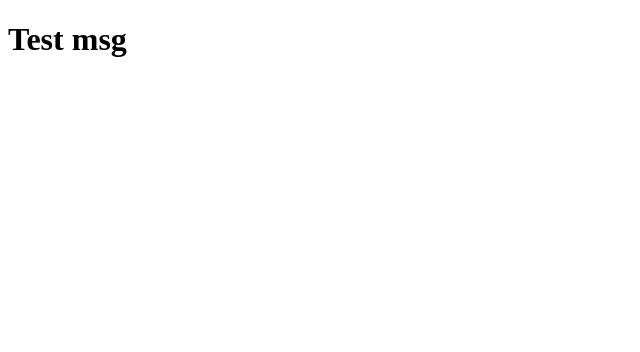
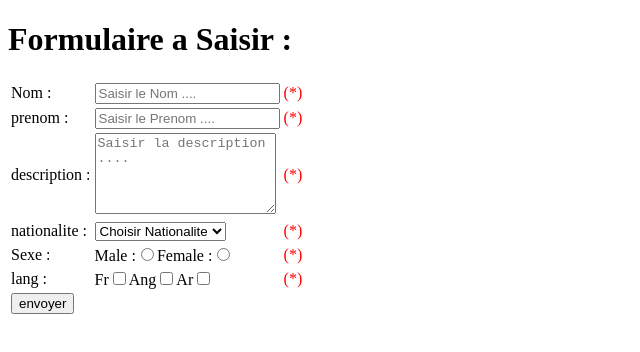
Before and after one commit to YoussefBenlarbi/From-prep-react, a React (Create React App) app: page / in a window 1280 px wide. Shown: the top 352 px of the page, without its empty margins (0-640 px from the left). Built offline with nearby package versions, Linux system fonts and the light colour scheme.

Commit message:
Creating the same Form as a Class

```diff
--- a/src/App.js
+++ b/src/App.js
@@ -1,8 +1,9 @@
-
+// import MyForm from "./Form";
+import MyClassForm from "./ClassForm";
 function App() {
   return (
     <div>
-    <h1>Test msg</h1>
+    <MyClassForm/>
     </div>
   );
 }
--- /dev/null
+++ b/src/ClassForm.js
@@ -0,0 +1,181 @@
+import React from 'react';
+// import Select from './Components/Select';
+class MyClassForm extends React.Component {
+
+	constructor(props) {
+		super(props);
+        MyClassForm.Stylelabl ={color:'red'};
+		this.state = {
+			nom: '',
+			prenom: '',
+			description: '',
+			nationalite: 'rien',
+			sexe: 'R',
+			lang: [],
+            information :""
+		};
+	}
+
+
+	HandleNom(e) {
+		this.setState({ nom: e.target.value });
+	}
+	Handleprenom(e) {
+		this.setState({ prenom: e.target.value });
+	}
+	Handledescription(e) {
+		this.setState({ description: e.target.value });
+	}
+	HandleNationalite(e) {
+		this.setState({ nationalite: e.target.value });
+	}
+	HandleSexe(e) {
+		this.setState({ sexe: e.target.value });
+	}
+	HandleLang(e) {
+		e.target.checked
+			? this.setState({ lang: [...this.state.lang, e.target.value] })
+			: this.setState({
+					lang: this.state.lang.filter((element) => element !== e.target.value),
+			  });
+	}
+    HandleButton(e){
+        e.preventDefault();
+        this.setState({information:
+            `Nom ${this.state.nom}
+             Prenom :${this.state.prenom}
+             Description :${this.state.description}
+             Nationalite : ${this.state.nationalite}
+             Sexe : ${this.state.sexe}
+             Lang ; ${this.state.lang} `})
+    }
+
+	render() {
+		return (
+			<div>
+				<h1>Formulaire a Saisir : </h1>
+				{/* <form> */}
+					<form onSubmit={(e) => this.HandleButton(e)}>
+					<table>
+						<tr>
+							<td>
+								<label htmlFor="nom">Nom :</label>
+							</td>
+							<td>
+								<input
+									type="text"
+									placeholder="Saisir le Nom ...."
+									onChange={(e) => this.HandleNom(e)}
+								/>
+							</td>
+							<td style={MyClassForm.Stylelabl}>{this.state.nom.trim() === '' ? '(*)' :''}</td>
+						</tr>
+						<tr>
+							<td>
+								<label htmlFor="prenom">prenom :</label>
+							</td>
+							<td>
+								<input
+									type="text"
+									placeholder="Saisir le Prenom ...."
+									onChange={(e) => this.Handleprenom(e)}
+								/>
+							</td>
+							<td style={MyClassForm.Stylelabl}>{this.state.prenom.trim()=== '' ? '(*)' :''}</td>
+						</tr>
+						<tr>
+							<td>
+								<label htmlFor="description">description :</label>
+							</td>
+							<td>
+								<textarea
+									placeholder="Saisir la description  ...."
+									onChange={(e) => this.Handledescription(e)}
+									cols="20"
+									rows="5"
+								></textarea>
+							</td>
+							<td style={MyClassForm.Stylelabl}>{this.state.description.trim()=== ''? '(*)' :''}</td>
+						</tr>
+						<tr>
+							<td>
+								<label htmlFor="nationalite">nationalite :</label>
+							</td>
+							<td>
+								{/* <Select
+
+                                    options={['Tanzania', 'Togo', 'Haiti', 'Mozanbi9']}
+                                /> */}
+								<select onChange={(e) => this.HandleNationalite(e)}>
+									<option value="rien">Choisir Nationalite </option>
+
+									<option value="Marocain">Marocain</option>
+									<option value="Francais">Francais</option>
+									<option value="Togo">Togo</option>
+								</select>
+							</td>
+							<td style={MyClassForm.Stylelabl}>{this.state.nationalite === 'rien'? '(*)' :''}</td>
+						</tr>
+						<tr>
+							<td>
+								<label htmlFor="sexe">Sexe :</label>
+							</td>
+							<td>
+								Male :
+								<input
+									type="radio"
+									name="sexe"
+									value="Male"
+									onChange={(e) => this.HandleSexe(e)}
+								/>
+								Female :
+								<input
+									type="radio"
+									name="sexe"
+									value="Female"
+									onChange={(e) => this.HandleSexe(e)}
+								/>
+							</td>
+							<td style={MyClassForm.Stylelabl}>{this.state.sexe=== 'R'? '(*)' :''}</td>
+						</tr>
+						<tr>
+							<td>
+								<label htmlFor="lang">lang :</label>
+							</td>
+							<td>
+								Fr
+								<input
+									type="checkbox"
+									value="Francais"
+									onChange={(e) => this.HandleLang(e)}
+								/>
+								Ang
+								<input
+									type="checkbox"
+									value="Anglais"
+									onChange={(e) => this.HandleLang(e)}
+								/>
+								Ar
+								<input
+									type="checkbox"
+									value="Arabe"
+									onChange={(e) => this.HandleLang(e)}
+								/>
+							</td>
+							<td style={MyClassForm.Stylelabl}>{this.state.lang.length=== 0 ? '(*)' :''}</td>
+						</tr>
+						<tr>
+							<td colSpan={3}>
+								<button>envoyer</button>
+							</td>
+						</tr>
+						<tr>
+							<td colSpan={3}>{this.state.information}</td>
+						</tr>
+					</table>
+				</form>
+			</div>
+		);
+	}
+}
+export default MyClassForm;
--- /dev/null
+++ b/src/Components/Select.js
@@ -0,0 +1,12 @@
+function Select(props){
+    function HandleNationalite(e) {
+		props.onChange(e.target.value);
+	}
+    return(
+        <select onChange={HandleNationalite}>
+            <option value="rien">Choisir Nationalite</option>
+            {props.options.map(element => <option value={element} >{element}</option>)}
+        </select>
+    )
+}
+export default Select;
--- /dev/null
+++ b/src/Form.js
@@ -0,0 +1,160 @@
+import { useState } from 'react';
+import Select from './Components/Select';
+function MyForm() {
+	function HandleNom(e) {
+		setNom(e.target.value);
+	}
+	function Handleprenom(e) {
+		setPrenom(e.target.value);
+	}
+	function Handledescription(e) {
+		setDescription(e.target.value);
+	}
+	function HandleSexe(e) {
+		setSexe(e.target.value);
+	}
+	function HandleButton(e) {
+		e.preventDefault();
+		setInformation(
+			`Nom : ${nom}
+			 Prenom :${prenom}
+			 Description :${description}
+			 Nationalite :${nationalite}
+			 Sexe : ${sexe}
+			 Langues: ${lang}`
+		);
+	}
+	function HandleLang(e) {
+		e.target.checked
+			? setLang([...lang, e.target.value])
+			: setLang(lang.filter((element) => element !== e.target.value));
+	}
+	const [nom, setNom] = useState('');
+	const [prenom, setPrenom] = useState('');
+	const [description, setDescription] = useState('');
+	const [nationalite, setNationalite] = useState('rien');
+	const [sexe, setSexe] = useState('R');
+	const [lang, setLang] = useState([]);
+	const [information, setInformation] = useState('');
+	const StyleLabel = { color: 'red' };
+	return (
+		<div>
+			<h1>Formulaire a Saisir :	</h1>
+			<form onSubmit={(e) => HandleButton(e)}>
+				<table>
+					<tr>
+						<td>
+							<label htmlFor="nom">Nom :</label>
+						</td>
+						<td>
+							<input
+								type="text"
+								placeholder="Saisir le Nom ...."
+								onChange={(e) => HandleNom(e)}
+							/>
+						</td>
+						<td style={StyleLabel}>{nom.trim() === '' ? '(*)' : ' '}</td>
+					</tr>
+					<tr>
+						<td>
+							<label htmlFor="prenom">prenom :</label>
+						</td>
+						<td>
+							<input
+								type="text"
+								placeholder="Saisir le Prenom ...."
+								onChange={(e) => Handleprenom(e)}
+							/>
+						</td>
+						<td style={StyleLabel}>{prenom.trim() === '' ? '(*)' : ' '}</td>
+					</tr>
+					<tr>
+						<td>
+							<label htmlFor="description">description :</label>
+						</td>
+						<td>
+							<textarea
+								placeholder="Saisir la description  ...."
+								onChange={(e) => Handledescription(e)}
+								cols="20"
+								rows="5"
+							></textarea>
+						</td>
+						<td style={StyleLabel}>
+							{description.trim() === '' ? '(*)' : ' '}
+						</td>
+					</tr>
+					<tr>
+						<td>
+							<label htmlFor="nationalite">nationalite :</label>
+						</td>
+						<td>
+							<Select
+								onChange={setNationalite}
+								options={['Tanzania', 'Togo', 'Haiti', 'Mozanbi9']}
+							/>
+						</td>
+						<td style={StyleLabel}>{nationalite === 'rien' ? '(*)' : ' '}</td>
+					</tr>
+					<tr>
+						<td>
+							<label htmlFor="sexe">Sexe :</label>
+						</td>
+						<td>
+							Male :
+							<input
+								type="radio"
+								name="sexe"
+								value="Male"
+								onChange={(e) => HandleSexe(e)}
+							/>
+							Female :
+							<input
+								type="radio"
+								name="sexe"
+								value="Female"
+								onChange={(e) => HandleSexe(e)}
+							/>
+						</td>
+						<td style={StyleLabel}>{sexe.trim() === 'R' ? '(*)' : ' '}</td>
+					</tr>
+					<tr>
+						<td>
+							<label htmlFor="lang">lang :</label>
+						</td>
+						<td>
+							Fr
+							<input
+								type="checkbox"
+								value="Francais"
+								onChange={(e) => HandleLang(e)}
+							/>
+							Ang
+							<input
+								type="checkbox"
+								value="Anglais"
+								onChange={(e) => HandleLang(e)}
+							/>
+							Ar
+							<input
+								type="checkbox"
+								value="Arabe"
+								onChange={(e) => HandleLang(e)}
+							/>
+						</td>
+						<td style={StyleLabel}>{lang.length === 0 ? '(*)' : ' '}</td>
+					</tr>
+					<tr>
+						<td colSpan={3}>
+							<button>envoyer</button>
+						</td>
+					</tr>
+					<tr>
+						<td colSpan={3}>{information}</td>
+					</tr>
+				</table>
+			</form>
+		</div>
+	);
+}
+export default MyForm;
```
